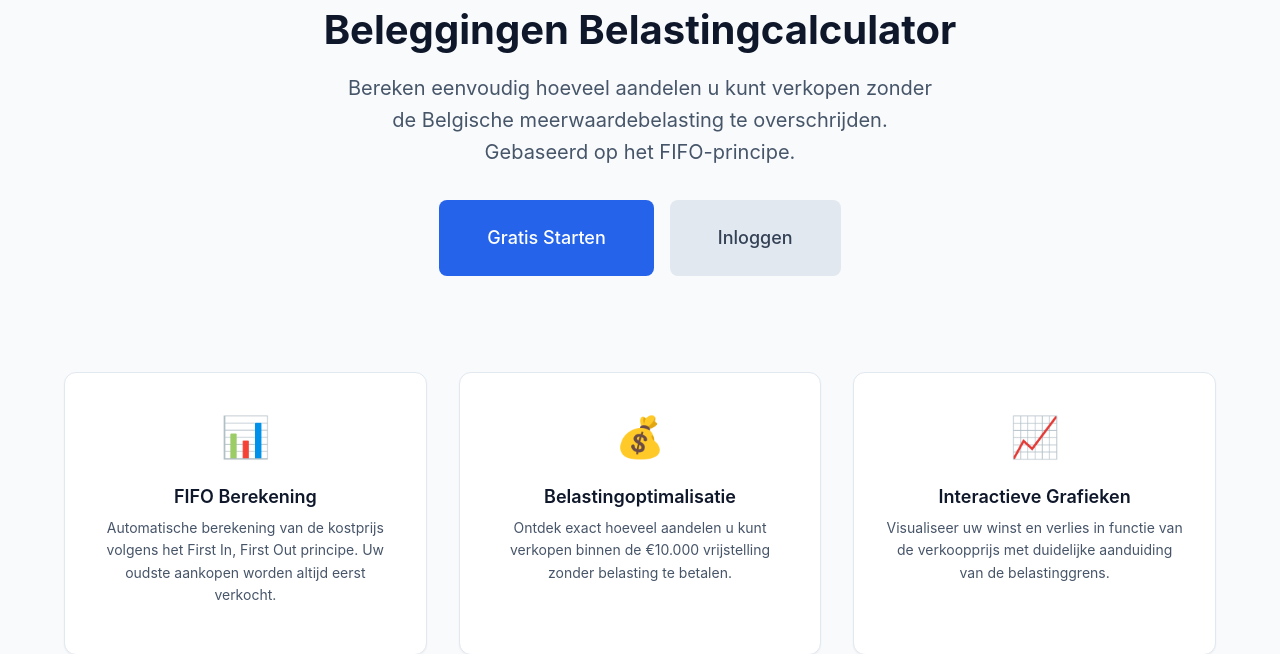
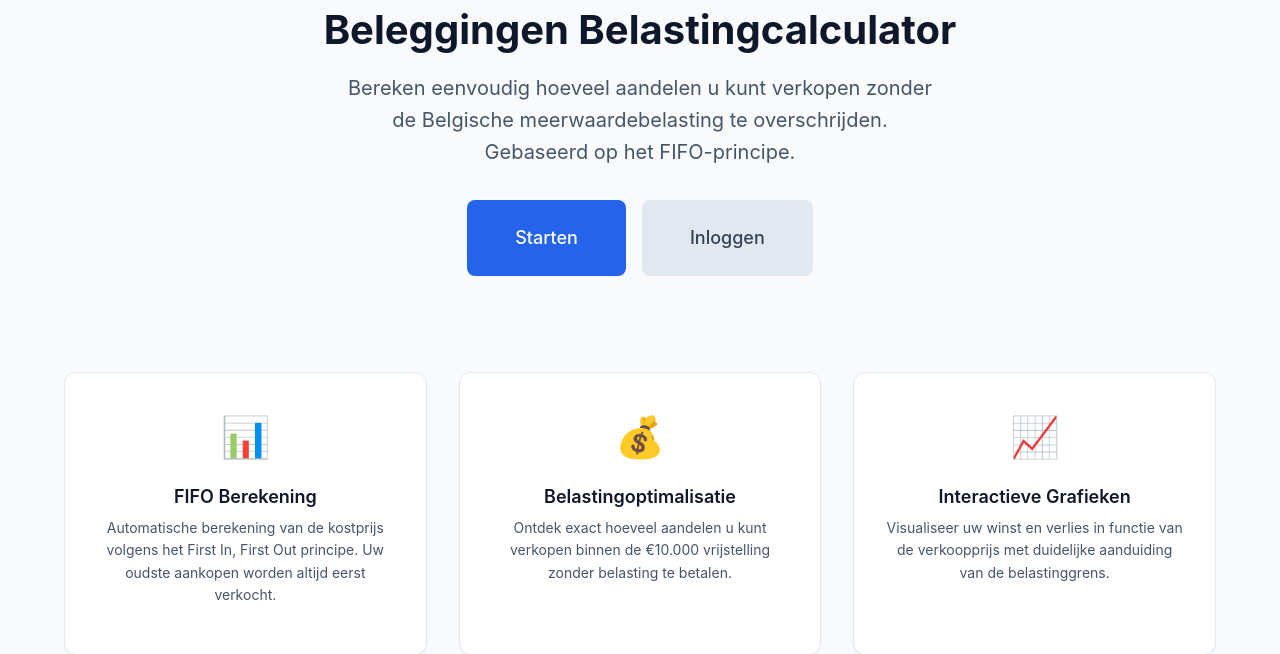
Before and after one commit to louisvandenbruwaene/beleggen-calculator, a Flask app: page / in a window 1280 px wide. Shown: the part 151-805 px from the top of the page. Run offline with Flask 3, Linux system fonts and the light colour scheme; parts of the project's set-up code (start-up, migrations or seed data) failed here and were passed over.

Commit message:
Fix registration race condition, remove free messaging
- Fix portfolio access bug: flush user before creating portfolio to ensure
  user_id is assigned, preventing cross-user portfolio assignment during
  concurrent registrations
- Remove "Gratis" from start button - app is always free

Co-Authored-By: Claude Opus 4.5 <noreply@anthropic.com>

```diff
--- a/app.py
+++ b/app.py
@@ -541,8 +541,9 @@ def register():
         user = User(username=username, email=email)
         user.set_password(password)
         db.session.add(user)
+        db.session.flush()  # Assign user.id before creating portfolio
 
-        portfolio = Portfolio(name='Mijn Portfolio', owner=user)
+        portfolio = Portfolio(name='Mijn Portfolio', user_id=user.id)
         db.session.add(portfolio)
         db.session.commit()
 
--- a/templates/index.html
+++ b/templates/index.html
@@ -10,7 +10,7 @@
         meerwaardebelasting te overschrijden. Gebaseerd op het FIFO-principe.
     </p>
     <div class="hero-actions">
-        <a href="{{ url_for('register') }}" class="btn btn-primary btn-lg">Gratis Starten</a>
+        <a href="{{ url_for('register') }}" class="btn btn-primary btn-lg">Starten</a>
         <a href="{{ url_for('login') }}" class="btn btn-secondary btn-lg">Inloggen</a>
     </div>
 </div>
```
